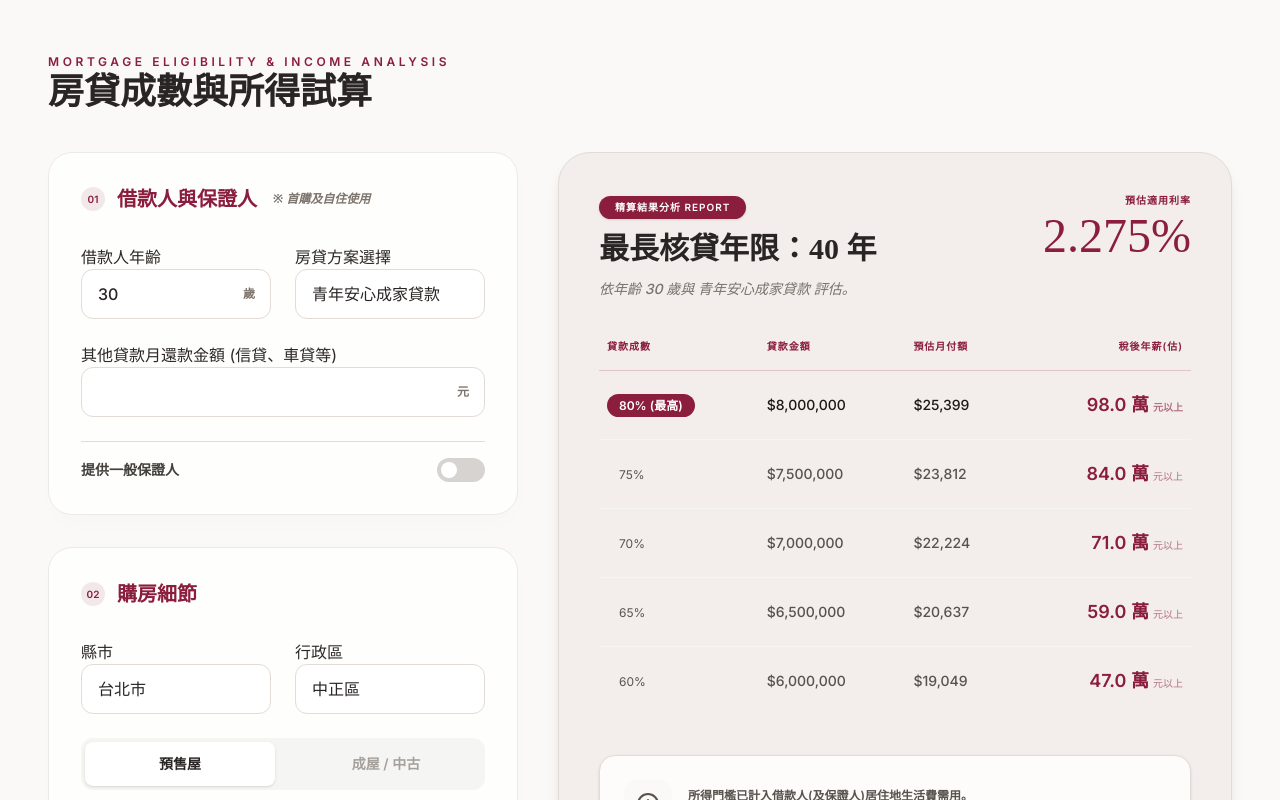
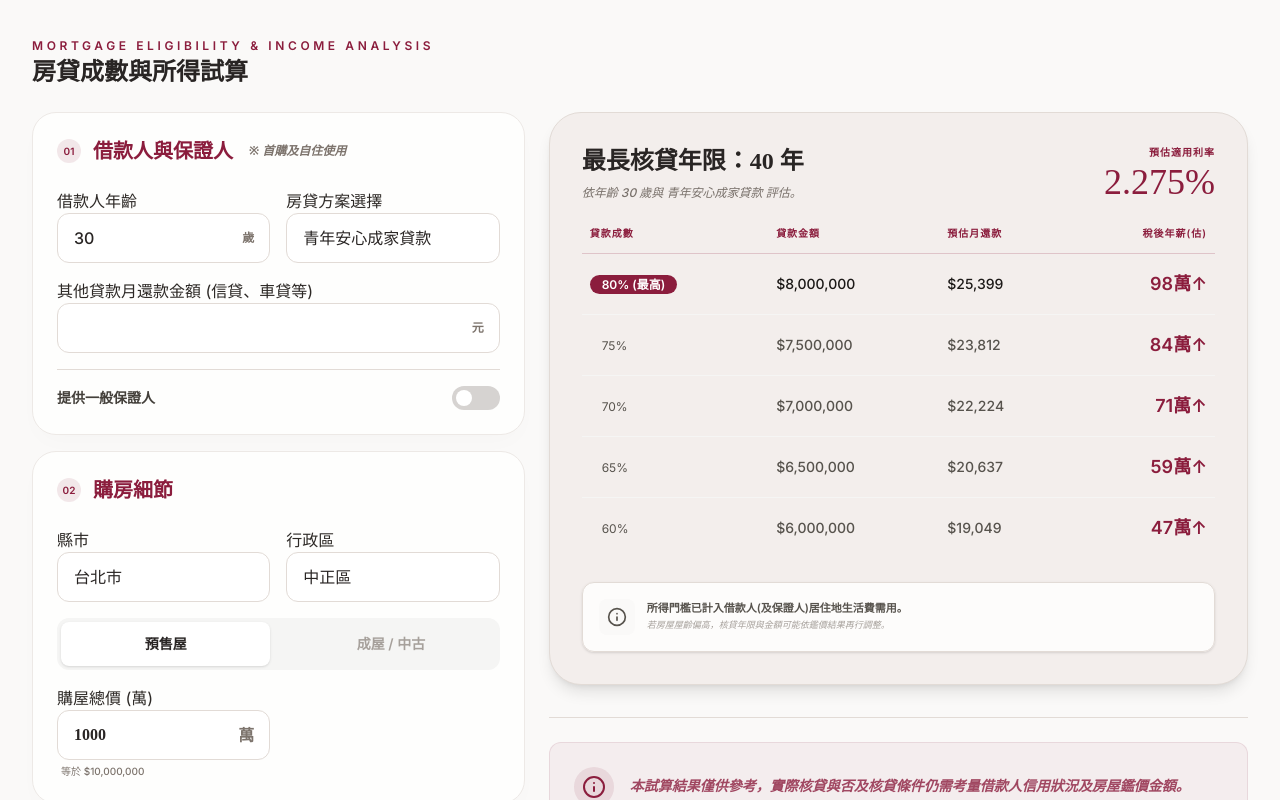
Before and after one commit to eddielin836/homesweetloan, a React (Vite) app: page / in a window 1280 px wide. Shown: the top 800 px of the page. Built offline with nearby package versions, Linux system fonts and the light colour scheme.

Commit message:
feat: Improve income formatting and UI spacing
Refactor the required annual income display to show increments of 10,000 more clearly and adjust UI padding for better visual appeal on smaller screens.

```diff
--- a/src/App.tsx
+++ b/src/App.tsx
@@ -87,12 +87,13 @@ export default function App() {
 
       return {
         label: `${gYears} 年`,
-        ratio,
-        loanAmount,
+        ratio: ratio,
+        loanAmount: loanAmount,
+        monthlyRepayAfterGrace: monthlyRepayAfterGrace,
         requiredAnnualIncome: annualIncome
       };
     });
-  }, [property.needsGracePeriod, results, borrower, loanTerm]);
+  }, [property.needsGracePeriod, borrower, loanTerm]);
 
   // --- Handlers ---
   const handleNumericChange = (setter: (val: number) => void, value: string) => {
@@ -144,39 +145,39 @@ export default function App() {
 
   const formatIncome = (val: number) => {
     if (val >= 10000) {
-      return (val / 10000).toFixed(1) + ' 萬';
+      return `${(val / 10000).toFixed(0)}萬↑`;
     }
     return val.toString();
   };
 
   return (
-    <div className="min-h-screen bg-bg-earth text-text-earth font-sans selection:bg-primary selection:text-white p-6 md:p-12 relative">
+    <div className="min-h-screen bg-bg-earth text-text-earth font-sans selection:bg-primary selection:text-white p-4 md:p-8 relative">
       {/* Header */}
-      <header className="max-w-[1400px] mx-auto flex flex-col md:flex-row justify-between items-end mb-6 md:mb-10 gap-6">
+      <header className="max-w-[1400px] mx-auto flex flex-col md:flex-row justify-between items-end mb-4 md:mb-6 gap-4">
         <div className="space-y-1 w-full md:w-auto">
           <span className="text-[10px] md:text-xs tracking-[0.2em] md:tracking-[0.3em] font-semibold text-primary uppercase">Mortgage Eligibility & Income Analysis</span>
-          <h1 className="text-2xl md:text-4xl serif font-bold text-stone-800">房貸成數與所得試算</h1>
+          <h1 className="text-xl md:text-2xl serif font-bold text-stone-800">房貸成數與所得試算</h1>
         </div>
       </header>
 
-      <main className="max-w-[1400px] mx-auto grid grid-cols-1 lg:grid-cols-12 gap-6 md:gap-10">
+      <main className="max-w-[1400px] mx-auto grid grid-cols-1 lg:grid-cols-12 gap-4 md:gap-6">
 
         {/* Left Column: Inputs */}
-        <div className="lg:col-span-5 space-y-8">
+        <div className="lg:col-span-5 space-y-4">
 
           {/* Section: Borrower */}
           <motion.section
             initial={{ opacity: 0, y: 20 }}
             animate={{ opacity: 1, y: 0 }}
-            className="input-card p-6 md:p-8"
+            className="input-card p-4 md:p-6"
           >
-            <div className="flex items-center gap-3 mb-6 md:mb-8">
+            <div className="flex items-center gap-3 mb-4 md:mb-6">
               <div className="w-6 h-6 rounded-full bg-primary/10 flex items-center justify-center text-[10px] font-bold text-primary shrink-0">01</div>
               <h2 className="font-bold serif text-lg md:text-xl capitalize text-primary text-nowrap">借款人與保證人</h2>
               <span className="text-[10px] md:text-xs text-text-muted font-bold ml-1 italic">※ 首購及自住使用</span>
             </div>
 
-            <div className="grid grid-cols-1 md:grid-cols-2 gap-6">
+            <div className="grid grid-cols-1 md:grid-cols-2 gap-4">
               <div className="space-y-1">
                 <label className="form-label">借款人年齡</label>
                 <div className="relative">
@@ -255,14 +256,14 @@ export default function App() {
                   initial={{ opacity: 0, height: 0 }}
                   animate={{ opacity: 1, height: 'auto' }}
                   exit={{ opacity: 0, height: 0 }}
-                  className="overflow-hidden mt-6 bg-stone-50/50 rounded-2xl p-6 border border-border-earth/50 space-y-6"
+                  className="overflow-hidden mt-4 bg-stone-50/50 rounded-xl p-4 border border-border-earth/50 space-y-4"
                 >
-                  <div className="flex items-center gap-2 mb-2">
+                  <div className="flex items-center gap-2 mb-1">
                     <Users className="w-4 h-4 text-text-muted" />
-                    <h3 className="text-sm font-bold text-text-muted uppercase tracking-wider">保證人資料</h3>
+                    <h3 className="text-xs font-bold text-text-muted uppercase tracking-wider">保證人資料</h3>
                   </div>
 
-                    <div className="grid grid-cols-1 md:grid-cols-2 gap-6">
+                    <div className="grid grid-cols-1 md:grid-cols-2 gap-4">
                       <div className="space-y-1">
                         <label className="form-label">居住地</label>
                         <select
@@ -299,14 +300,14 @@ export default function App() {
             initial={{ opacity: 0, y: 20 }}
             animate={{ opacity: 1, y: 0 }}
             transition={{ delay: 0.1 }}
-            className="input-card p-6 md:p-8"
+            className="input-card p-4 md:p-6"
           >
-            <div className="flex items-center gap-3 mb-6 md:mb-8">
+            <div className="flex items-center gap-3 mb-4 md:mb-6">
               <div className="w-6 h-6 rounded-full bg-primary/10 flex items-center justify-center text-[10px] font-bold text-primary shrink-0">02</div>
               <h2 className="font-bold serif text-lg md:text-xl capitalize text-primary text-nowrap">購房細節</h2>
             </div>
 
-            <div className="grid grid-cols-1 md:grid-cols-2 gap-6">
+            <div className="grid grid-cols-1 md:grid-cols-2 gap-4">
               <div className="space-y-1">
                 <label className="form-label">縣市</label>
                 <select
@@ -390,14 +391,14 @@ export default function App() {
             initial={{ opacity: 0, y: 20 }}
             animate={{ opacity: 1, y: 0 }}
             transition={{ delay: 0.2 }}
-            className="input-card p-6 md:p-8"
+            className="input-card p-4 md:p-6"
           >
-            <div className="flex items-center gap-3 mb-6">
+            <div className="flex items-center gap-3 mb-4">
               <div className="w-6 h-6 rounded-full bg-primary/10 flex items-center justify-center text-[10px] font-bold text-primary shrink-0">03</div>
               <h2 className="font-bold serif text-lg md:text-xl capitalize text-primary text-nowrap">寬限期試算</h2>
             </div>
 
-            <div className="space-y-6">
+            <div className="space-y-4">
               <div className="flex items-center justify-between">
                 <span className="text-sm font-semibold text-stone-700 font-bold">需要寬限期</span>
                 <button
@@ -438,57 +439,53 @@ export default function App() {
         </div>
 
         {/* Right Column: Results */}
-        <div className="lg:col-span-7 space-y-8">
+        <div className="lg:col-span-7 space-y-4">
 
           {/* Main Card */}
           <motion.div
             initial={{ opacity: 0, scale: 0.98 }}
             animate={{ opacity: 1, scale: 1 }}
-            className="result-card p-6 md:p-10 shadow-lg flex flex-col justify-between"
+            className="result-card p-4 md:p-8 shadow-lg flex flex-col justify-between"
           >
-            <div className="flex flex-col md:flex-row justify-between items-start gap-4 md:gap-6">
-              <div className="space-y-2 md:space-y-3">
-                <div className="inline-block bg-primary text-white px-4 py-1 rounded-full text-[10px] font-black tracking-widest uppercase shadow-sm">
-                  精算結果分析 Report
-                </div>
-                <h3 className="text-2xl md:text-3xl serif font-bold text-stone-800">最長核貸年限：{loanTerm} 年</h3>
-                <p className="text-stone-500 text-xs md:text-sm italic font-medium">
+            <div className="flex flex-col md:flex-row justify-between items-start gap-4">
+              <div className="space-y-1 md:space-y-2">
+                <h2 className="text-xl md:text-2xl serif font-bold text-stone-800">最長核貸年限：{loanTerm} 年</h2>
+                <p className="text-stone-500 text-[10px] md:text-xs italic font-medium">
                   依年齡 {borrower.age} 歲與 {SCHEME_LABELS[borrower.scheme]} 評估。
                 </p>
               </div>
               <div className="md:text-right w-full md:w-auto">
-                <p className="text-[10px] text-primary font-bold uppercase tracking-widest mb-1">預估適用利率</p>
-                <p className="text-4xl md:text-5xl font-light text-primary serif">
+                <p className="text-[10px] text-primary font-bold uppercase tracking-widest mb-0.5">預估適用利率</p>
+                <p className="text-3xl md:text-4xl font-light text-primary serif">
                   {results.length > 0 ? `${(borrower.annualRate || 0).toFixed(3)}%` : '---'}
                 </p>
               </div>
             </div>
 
-            <div className="my-10 overflow-x-auto">
+            <div className="my-6 overflow-x-auto">
               <table className="w-full border-collapse">
                 <thead className="text-left border-b border-primary/20">
                   <tr className="text-primary text-[10px] font-black uppercase tracking-widest">
-                    <th className="pb-4 px-2">貸款成數</th>
-                    <th className="pb-4 px-2">貸款金額</th>
-                    <th className="pb-4 px-2">預估月付額</th>
-                    <th className="pb-4 px-2 text-right">稅後年薪(估)</th>
+                    <th className="pb-3 px-2">貸款成數</th>
+                    <th className="pb-3 px-2">貸款金額</th>
+                    <th className="pb-3 px-2">預估月還款</th>
+                    <th className="pb-3 px-2 text-right">稅後年薪(估)</th>
                   </tr>
                 </thead>
-                <tbody className="text-sm">
+                <tbody className="text-xs md:text-sm">
                   {results.map((item, idx) => (
                     <tr key={idx} className={`border-b border-stone-100 last:border-0 hover:bg-white/40 transition-all ${idx === 0 ? 'text-stone-900 font-semibold' : 'text-stone-600'}`}>
-                      <td className="py-4 md:py-5 px-1 md:px-2">
-                        <span className={`badge ${idx === 0 ? 'bg-primary text-white' : 'bg-transparent'} py-1 px-2 md:px-3 rounded-full text-[10px] md:text-xs whitespace-nowrap`}>
+                      <td className="py-3 md:py-4 px-1 md:px-2">
+                        <span className={`badge ${idx === 0 ? 'bg-primary text-white' : 'bg-transparent'} py-0.5 px-2 md:px-3 rounded-full text-[10px] md:text-xs whitespace-nowrap`}>
                           {item.ltv}% {idx === 0 ? '(最高)' : ''}
                         </span>
                       </td>
-                      <td className="py-4 md:py-5 px-1 md:px-2 text-[11px] md:text-sm font-medium whitespace-nowrap">{formatCurrency(item.loanAmount)}</td>
-                      <td className="py-4 md:py-5 px-1 md:px-2 text-[11px] md:text-sm font-medium whitespace-nowrap">{formatCurrency(item.monthlyRepayment)}</td>
-                      <td className="py-4 md:py-5 px-1 md:px-2 text-right">
-                        <span className="text-base md:text-lg font-bold text-primary block md:inline">
+                      <td className="py-3 md:py-4 px-1 md:px-2 text-[11px] md:text-sm font-medium whitespace-nowrap">{formatCurrency(item.loanAmount)}</td>
+                      <td className="py-3 md:py-4 px-1 md:px-2 text-[11px] md:text-sm font-medium whitespace-nowrap">{formatCurrency(item.monthlyRepayment)}</td>
+                      <td className="py-3 md:py-4 px-1 md:px-2 text-right">
+                        <span className="text-sm md:text-lg font-bold text-primary">
                           {formatIncome(Math.round(item.requiredAnnualIncome / 10000) * 10000)}
                         </span>
-                        <span className="text-[9px] md:text-[10px] md:ml-1 text-primary/60">元以上</span>
                       </td>
                     </tr>
                   ))}
@@ -496,16 +493,16 @@ export default function App() {
               </table>
             </div>
 
-            <div className="bg-white/80 rounded-2xl p-6 flex flex-col md:flex-row items-center justify-between border border-border-earth shadow-sm gap-4">
-              <div className="flex gap-4 items-center">
-                <div className="p-3 bg-bg-earth rounded-xl text-stone-600">
-                  <Info className="w-6 h-6" />
+            <div className="bg-white/80 rounded-xl p-4 flex flex-col md:flex-row items-center justify-between border border-border-earth shadow-sm gap-4">
+              <div className="flex gap-3 items-center">
+                <div className="p-2 bg-bg-earth rounded-lg text-stone-600">
+                  <Info className="w-5 h-5" />
                 </div>
                 <div className="space-y-0.5">
-                  <p className="text-xs text-stone-600 font-bold leading-relaxed">
+                  <p className="text-[11px] text-stone-600 font-bold leading-tight">
                     所得門檻已計入借款人(及保證人)居住地生活費需用。
                   </p>
-                  <p className="text-[10px] text-stone-400 font-medium italic">
+                  <p className="text-[9px] text-stone-400 font-medium italic">
                     若房屋屋齡偏高，核貸年限與金額可能依鑑價結果再行調整。
                   </p>
                 </div>
@@ -523,52 +520,70 @@ export default function App() {
                 initial={{ opacity: 0, y: 20 }}
                 animate={{ opacity: 1, y: 0 }}
                 exit={{ opacity: 0, scale: 0.95 }}
-                className="bg-primary text-white rounded-[2rem] p-6 md:p-10 shadow-sm relative overflow-hidden"
+                className="result-card p-4 md:p-8 shadow-lg relative overflow-hidden"
               >
                 <div className="relative z-10">
-                  <div className="flex items-center gap-3 mb-6">
-                    <div className="bg-white/10 p-2 rounded-lg">
-                      <CircleDollarSign className="w-5 h-5" />
-                    </div>
-                    <h2 className="text-lg md:text-xl serif font-bold">寬限期資格審查預估</h2>
+                  <div className="flex items-center gap-3 mb-4">
+                    <h2 className="text-xl md:text-2xl serif font-bold text-stone-800">寬限期試算</h2>
                   </div>
 
-                  <p className="text-stone-200/80 text-xs mb-10 leading-relaxed font-medium bg-white/5 p-4 rounded-xl backdrop-blur-sm border border-white/5">
+                  <p className="text-text-muted text-[11px] mb-6 leading-relaxed font-medium bg-white/40 p-3 rounded-lg border border-border-earth/40">
                     寬限期試算係以貸款成數 {(property.gracePeriodLTV || (borrower.scheme === LoanScheme.NEST_NEST ? 0.85 : 0.8)) * 100}% 進行評估。銀行審核將視申請年限進行不同等級之所得門檻壓力測試。
                   </p>
 
-                  <div className="grid grid-cols-1 sm:grid-cols-2 md:grid-cols-3 lg:grid-cols-5 gap-4">
+                  <div className="space-y-4">
+                    {/* Header for Mobile - Only visible on small screens */}
+                    <div className="flex md:hidden px-4 py-2 border-b border-border-earth/30 text-[9px] font-black text-text-muted uppercase tracking-[0.2em]">
+                      <div className="w-14">寬限年數</div>
+                      <div className="flex-1 text-right pr-3">月還款(估)</div>
+                      <div className="flex-1 text-right">年薪門檻</div>
+                    </div>
+
+                    <div className="grid grid-cols-1 sm:grid-cols-2 md:grid-cols-3 lg:grid-cols-5 gap-2 md:gap-3">
                       {gracePeriodResults.map((item, idx) => (
-                      <div key={idx} className="bg-white/10 rounded-2xl p-6 border border-white/10 group hover:bg-white/20 transition-all flex flex-col justify-between">
-                        <div className="flex items-center justify-between mb-4">
-                          <span className="bg-white text-primary px-3 py-1 rounded-full text-[10px] font-black tracking-widest uppercase">{item.label}</span>
+                        <div key={idx} className="bg-white/60 rounded-xl p-3 md:p-4 border border-border-earth group hover:border-primary/30 transition-all flex flex-row md:flex-col items-center md:items-stretch justify-between shadow-sm">
+                          <div className="flex items-center md:mb-3 shrink-0">
+                            <span className="bg-primary text-white px-2 py-0.5 md:px-2.5 md:py-1 rounded-full text-[9px] md:text-[10px] font-black tracking-widest uppercase">
+                              {item.label}
+                            </span>
                           </div>
-                        <div>
-                          <p className="text-[10px] font-bold text-stone-300 uppercase tracking-widest mb-1">稅後年薪(估)</p>
-                          <p className="text-2xl font-black serif">{formatIncome(Math.round(item.requiredAnnualIncome / 10000) * 10000)} 元</p>
+
+                          <div className="flex flex-1 flex-row md:flex-col justify-end md:justify-start items-center md:items-start gap-4 md:gap-3 px-2">
+                            <div className="text-right md:text-left">
+                              <p className="hidden md:block text-[10px] font-bold text-text-muted uppercase tracking-widest mb-0.5">預估月還款</p>
+                              <p className="text-xs md:text-base font-bold text-stone-800">{formatCurrency(item.monthlyRepayAfterGrace)}</p>
+                            </div>
+                            <div className="text-right md:text-left">
+                              <p className="hidden md:block text-[10px] font-bold text-text-muted uppercase tracking-widest mb-0.5">稅後年薪(估)</p>
+                              <span className="text-sm md:text-xl font-bold text-primary">
+                                {formatIncome(Math.round(item.requiredAnnualIncome / 10000) * 10000)}
+                              </span>
+                            </div>
                           </div>
                         </div>
                       ))}
                     </div>
+
+                    <p className="mt-4 text-[10px] text-text-muted/70 italic text-right font-medium">
+                      ※ 預估月還款金額係以寬限期結束後之還款金額進行試算。
+                    </p>
                   </div>
-                <div className="absolute -bottom-12 -right-12 opacity-5 scale-150 rotate-12">
-                   <Calculator className="w-64 h-64" />
                 </div>
               </motion.section>
             )}
           </AnimatePresence>
 
           {/* Footer Guidelines */}
-      <footer className="mt-16 pt-10 border-t border-border-earth">
-        <div className="max-w-[1400px] mx-auto bg-primary/5 rounded-2xl p-6 md:p-8 flex flex-col md:flex-row items-center gap-6 border border-primary/10">
-          <div className="p-3 bg-primary/10 rounded-full text-primary shrink-0">
-            <Info className="w-6 h-6 md:w-8 md:h-8" />
+          <footer className="mt-8 pt-6 border-t border-border-earth">
+            <div className="max-w-[1400px] mx-auto bg-primary/5 rounded-xl p-4 md:p-6 flex flex-col md:flex-row items-center gap-4 border border-primary/10">
+              <div className="p-2 bg-primary/10 rounded-full text-primary shrink-0">
+                <Info className="w-5 h-5 md:w-6 md:h-6" />
               </div>
-          <p className="text-center md:text-left text-sm md:text-base text-primary/80 font-bold leading-relaxed serif italic">
+              <p className="text-center md:text-left text-xs md:text-sm text-primary/80 font-bold leading-relaxed serif italic">
                 本試算結果僅供參考，實際核貸與否及核貸條件仍需考量借款人信用狀況及房屋鑑價金額。
               </p>
             </div>
-        <div className="mt-8 text-center text-[10px] text-text-muted uppercase tracking-[0.2em] font-bold">
+            <div className="mt-6 text-center text-[10px] text-text-muted uppercase tracking-[0.2em] font-bold">
               © {new Date().getFullYear()} Mortgage Eligibility Analysis Tool
             </div>
           </footer>
@@ -577,7 +592,7 @@ export default function App() {
 
       {/* Version Label */}
       <div className="absolute bottom-4 right-4 text-[10px] text-stone-400 font-mono pointer-events-none select-none opacity-40 z-50">
-        v.01.0510_12
+        v.01.0510_21
       </div>
     </div>
   );
```
Lines whose indentation alone changed are shown as unchanged.
